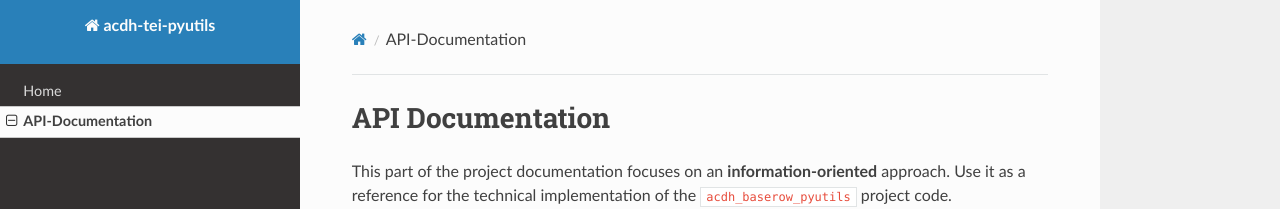
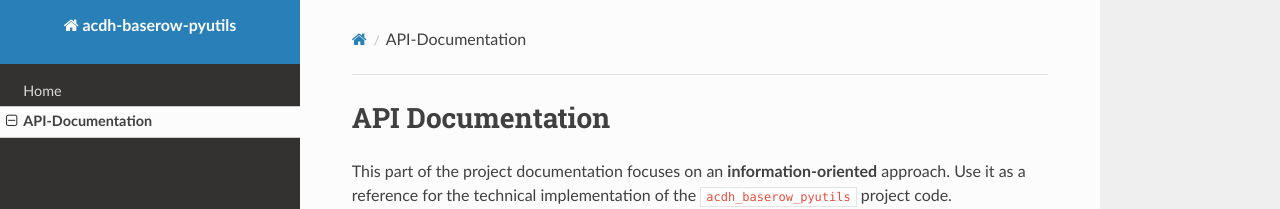
Before and after one commit to acdh-oeaw/acdh-baserow-pyutils, an MkDocs documentation site: the page built from docs/reference.md, in a window 1280 px wide. Shown: the top 209 px of the page. Built offline with MkDocs 1.6.1, drawn with Linux system fonts in a browser that asks for light colours; nearby versions of some CDN libraries.

Commit message:
minor [skip ci]

```diff
--- a/mkdocs.yml
+++ b/mkdocs.yml
@@ -1,4 +1,4 @@
-site_name: acdh-tei-pyutils
+site_name: acdh-baserow-pyutils
 
 theme: readthedocs
 
```
